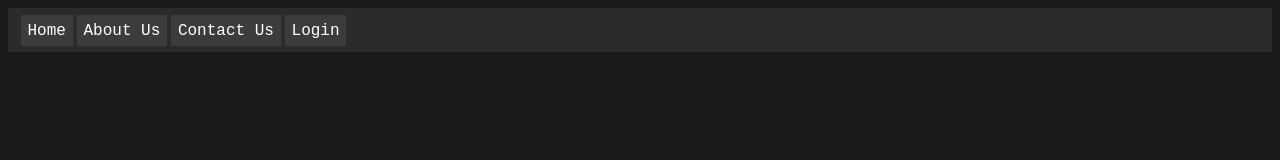
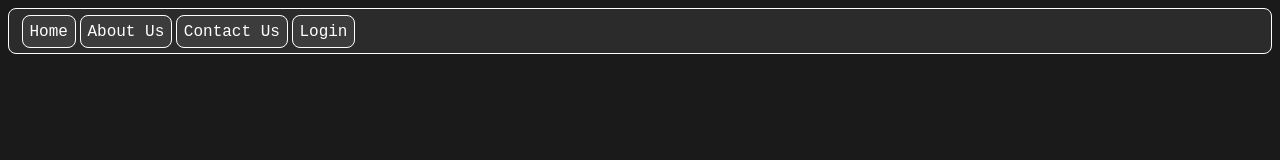
Before and after one commit to Newfies/WebDesign, a plain HTML site: page res/menu.html in a window 1280 px wide. Drawn offline with Linux system fonts and the light colour scheme.

Commit message:
bbordering

```diff
--- a/res/menu.html
+++ b/res/menu.html
@@ -3,7 +3,7 @@
         <li>Home</li>
         <li>About Us</li>
         <li>Contact Us</li>
-        <li class="right">Login</li>
+        <li>Login</li>
     </ul>
 </div>
 
--- a/style.css
+++ b/style.css
@@ -11,6 +11,8 @@ body {
     margin: 0;
     padding: 1%;
     background-color: #2b2b2b;
+    border-radius: 8px;
+    border: 0.25px solid white;
 }
 
 .menu ul li {
@@ -19,8 +21,6 @@ body {
     background-color: #3c3c3c;
     color: white;
     font-family: 'Courier New', Courier, monospace;
+    border-radius: 8px;
+    border: 0.25px solid white;
 }
-
-.menu ul li .right {
-    text-align: right; /* Maybe */
-}
```
